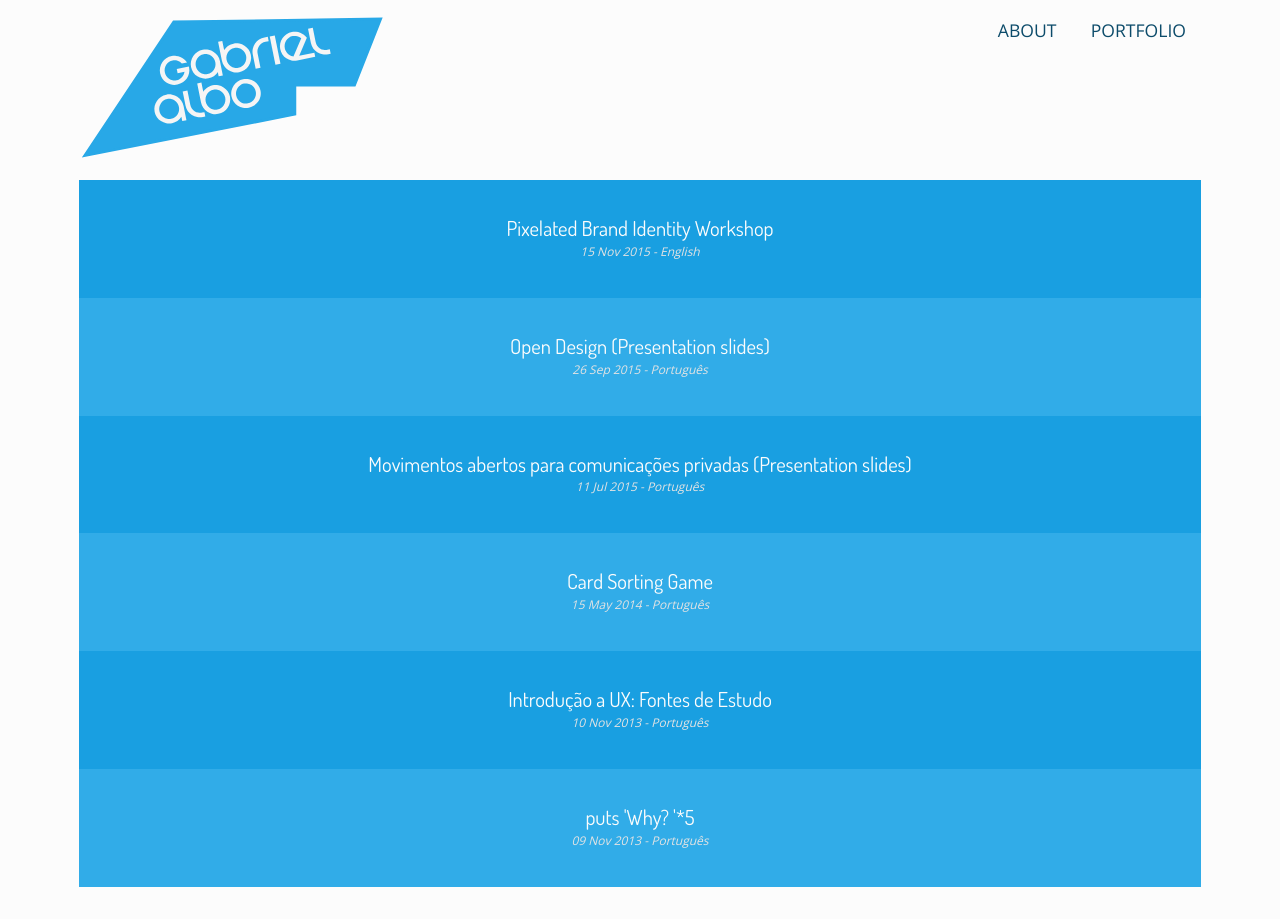
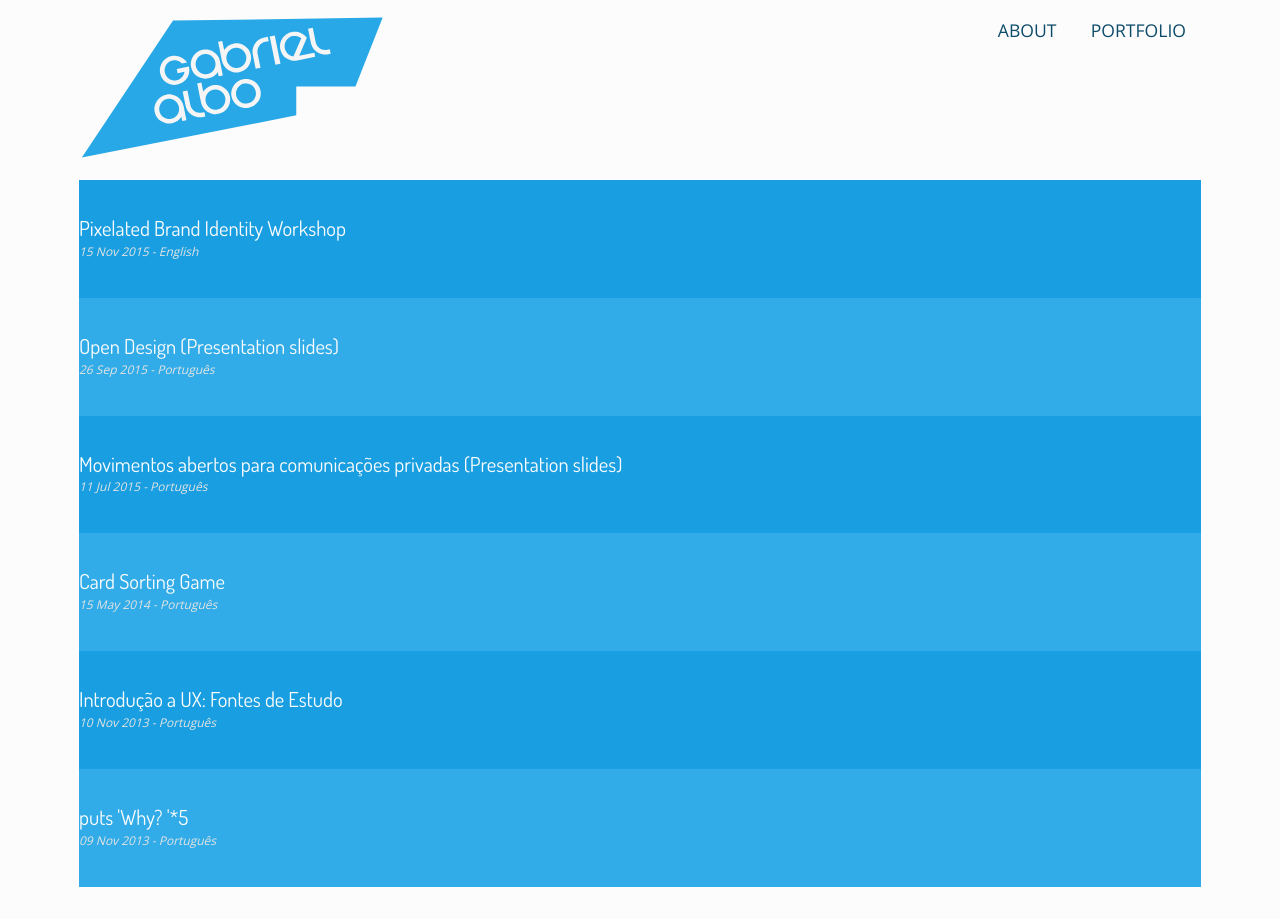
Before and after one commit to albogabriel/gabrielalbo.com, a Jekyll site: the page built from blog/index.html, in a window 1280 px wide. Built offline with Jekyll 4.4.1, drawn with Linux system fonts in a browser that asks for light colours.

Commit message:
Aligning project descriptions to the left to make more space for highlighted ribbon

```diff
--- a/css/screen.scss
+++ b/css/screen.scss
@@ -113,7 +113,7 @@ ul.posts {
 
 ul.posts li {
   line-height: 1.75em;
-  text-align: center;
+  text-align: left;
 }
 
 ul.posts span {
@@ -468,7 +468,7 @@ li.post-header {
   }
 
   .portfolio-project {
-    text-align: center;
+    text-align: left;
   }
 }
 
@@ -582,7 +582,12 @@ span.project-image-container {
 span.project-description-container {
   text-align: left;
   font-size: 110% !important;
-  width: 65%;
+  width: 68%;
+
+  h2 {
+    width: 62%;
+  }
+
 }
 
 @media (max-width: 50em) {
```
